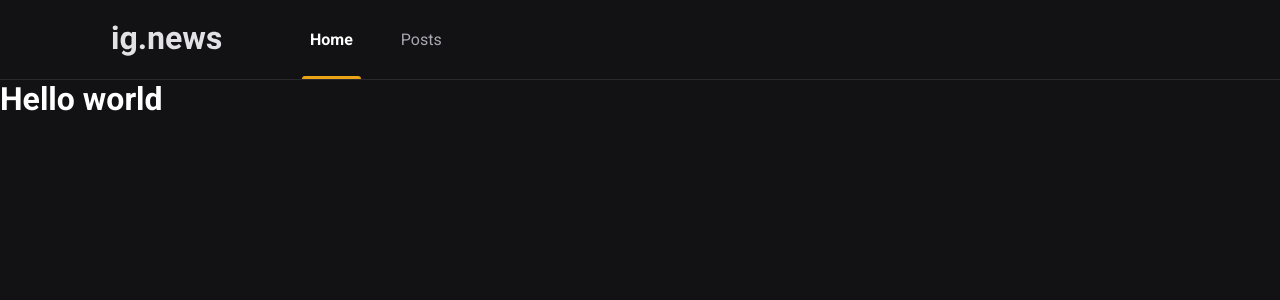
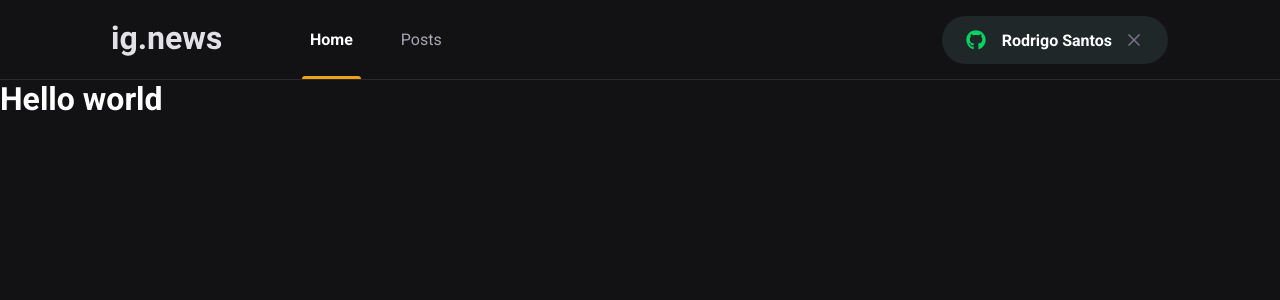
Before and after one commit to RodrigoSaantos/ignews, a Next.js app: page / in a window 1280 px wide. Shown: the top 300 px of the page. Built offline with nearby package versions, Linux system fonts and the light colour scheme.

Commit message:
Component: SignInButton

```diff
--- a/package.json
+++ b/package.json
@@ -11,6 +11,7 @@
     "next": "10.1.3",
     "react": "17.0.2",
     "react-dom": "17.0.2",
+    "react-icons": "^4.2.0",
     "sass": "^1.32.8"
   },
   "devDependencies": {
--- a/src/components/Header/index.tsx
+++ b/src/components/Header/index.tsx
@@ -1,3 +1,4 @@
+import { SignInButton } from '../SignInButton';
 import styles from './styles.module.scss';
 
 export function Header() {
@@ -9,6 +10,8 @@
           <a className={styles.active}>Home</a>
           <a>Posts</a>
         </nav>
+
+        <SignInButton />
       </div>
     </header>
   );
--- a/src/components/Header/styles.module.scss
+++ b/src/components/Header/styles.module.scss
@@ -52,4 +52,8 @@
       }
     }
   }
+
+  button {
+    margin-left: auto;
+  }
 }
--- /dev/null
+++ b/src/components/SignInButton/index.tsx
@@ -0,0 +1,20 @@
+import { FaGithub } from 'react-icons/fa';
+import { FiX } from 'react-icons/fi';
+import styles from './styles.module.scss';
+
+export function SignInButton() {
+  const isUserLoggedIn = true;
+
+  return isUserLoggedIn ? (
+    <button type="button" className={styles.signInButton}>
+      <FaGithub color="#04d361" />
+      Rodrigo Santos
+      <FiX color="#737380" className={styles.closeIcon} />
+    </button>
+  ) : (
+    <button type="button" className={styles.signInButton}>
+      <FaGithub color="#eba417" />
+      Sign in with GitHub
+    </button>
+  )
+}
--- /dev/null
+++ b/src/components/SignInButton/styles.module.scss
@@ -0,0 +1,33 @@
+.signInButton {
+  height: 3rem;
+  border-radius: 3rem;
+  background: var(--gray-850);
+  border: 0;
+  padding: 0 1.5rem;
+
+  display: flex;
+  align-items: center;
+  justify-content: center;
+
+  color: var(--white);
+  font-weight: bold;
+
+  transition: filter 0.2s;
+
+  svg {
+    width: 20px;
+    height: 20px;
+  }
+
+  svg:first-child {
+    margin-right: 1rem;
+  }
+
+  .closeIcon {
+    margin-left: 0.75rem;
+  }
+
+  &:hover {
+    filter: brightness(0.8);
+  }
+}
--- a/src/styles/global.scss
+++ b/src/styles/global.scss
@@ -10,6 +10,7 @@
   --gray-100: #e1e1e6;
   --gray-300: #a8a8b3;
   --gray-800: #29292e;
+  --gray-850: #1f2729;
   --gray-900: #121214;
 
   --cyan500: #61dafb;
```
Also changed, not shown: 1 other file (tests, documents, lock files or other folders).
